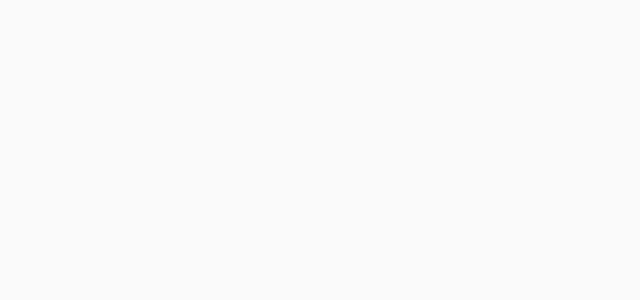
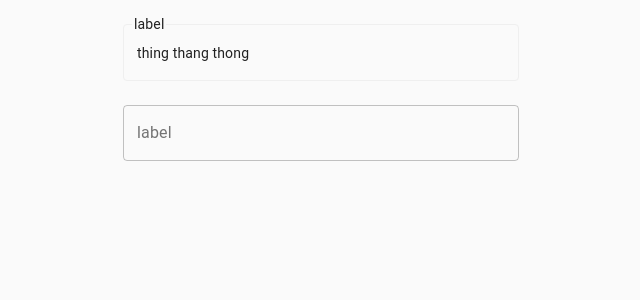
Before and after one commit to MaxRandle/react-mui-form-mapper, a React (Create React App) app: page / in a window 1280 px wide. Shown: the top 300 px of the page, without its empty margins (319-959 px from the left). Built offline with nearby package versions, Linux system fonts and the light colour scheme.

Commit message:
try make my own notched outline

```diff
--- a/src/App.jsx
+++ b/src/App.jsx
@@ -1,10 +1,16 @@
 import {
+  Box,
   Container,
+  FormControl,
+  FormHelperText,
+  Input,
+  InputLabel,
   makeStyles,
   OutlinedInput,
   TextField,
   Typography,
 } from "@material-ui/core";
+import NotchedOutline from "@material-ui/core/OutlinedInput/NotchedOutline";
 import React, { useState } from "react";
 import { blankHourlyJob, hourlyJob } from "./formSchema";
 import {
@@ -13,8 +19,12 @@ import {
   FreeTextInput,
   RepeatableFormSection,
 } from "./input-components";
+import Outline from "./Outline";
 
 const useStyles = makeStyles((theme) => ({
+  border: {
+    padding: "18.5px 14px",
+  },
   flexColContainer: {
     display: "flex",
     flexDirection: "column",
@@ -33,12 +43,20 @@ const App = () => {
   return (
     <Container className={classes.flexColContainer} maxWidth="xs">
       {/* <TextField InputProps={{ inputComponent: OutlinedInput }} /> */}
-
       {/* <FormControl variant="outlined">
         <InputLabel htmlFor="component-outlined">Name</InputLabel>
         <OutlinedInput id="component-outlined" value={name} onChange={handleChange} label="Name" />
       </FormControl> */}
-
+      {/* <TextField
+        label="test"
+        InputLabelProps={{ shrink: true }}
+        variant="outlined"
+      /> */}
+      {/* <FormControl variant="outlined">
+        <InputLabel htmlFor="component-disabled">label</InputLabel>
+        <OutlinedInput id="component-disabled" />
+        <FormHelperText>helpet text</FormHelperText>
+      </FormControl> */}
       {/* <FormSection
         {...hourlyJob}
         value={formData}
@@ -46,6 +64,22 @@ const App = () => {
         error={error}
         setError={setError}
       /> */}
+      {/* <Box className={classes.border} border={1} borderRadius="borderRadius">
+        vfdsgdsagdseafdsd
+      </Box> */}
+      {/* <NotchedOutline label="fdsfd" labelWidth={0} notched>
+        dsadsadsads
+      </NotchedOutline> */}
+      <Outline className={classes.flexColItem} label="label">
+        thing thang thong
+      </Outline>
+
+      <> </>
+      <TextField
+        className={classes.flexColItem}
+        variant="outlined"
+        label="label"
+      />
     </Container>
   );
 };
--- /dev/null
+++ b/src/FieldSet.jsx
@@ -0,0 +1,55 @@
+import React from "react";
+import { makeStyles } from "@material-ui/core";
+import clsx from "clsx";
+
+const useStyles = makeStyles((theme) => ({
+  root: {
+    position: "absolute",
+    bottom: 0,
+    right: 0,
+    top: -10,
+    left: 0,
+    margin: 0,
+    padding: "0 8px",
+    pointerEvents: "none",
+    borderRadius: "inherit",
+    borderStyle: "solid",
+    borderWidth: 1,
+    overflow: "hidden",
+  },
+  legendNotched: {
+    maxWidth: 1000,
+    transition: theme.transitions.create("max-width", {
+      duration: 100,
+      easing: theme.transitions.easing.easeOut,
+      delay: 50,
+    }),
+  },
+  flexColContainer: {
+    display: "flex",
+    flexDirection: "column",
+    flexGrow: 1,
+  },
+  flexColItem: {
+    marginBottom: theme.spacing(2),
+    "&:last-child": {
+      marginBottom: theme.spacing(0),
+    },
+  },
+}));
+
+const FieldSet = ({ label, className, ...rest }) => {
+  const classes = useStyles();
+  return (
+    <fieldset
+      className={clsx(classes.root, className)}
+      classes={{ notchedOutline: null }}
+      {...rest}
+    >
+      <legend className={classes.legendNotched}>{label}</legend>
+      <span dangerouslySetInnerHTML={{ __html: "&#8203;" }}></span>
+    </fieldset>
+  );
+};
+
+export default FieldSet;
--- /dev/null
+++ b/src/Outline.jsx
@@ -0,0 +1,48 @@
+import { makeStyles } from "@material-ui/core";
+import clsx from "clsx";
+import FieldSet from "./FieldSet";
+
+const useStyles = makeStyles((theme) => {
+  var borderColor =
+    theme.palette.type === "light"
+      ? "rgba(0, 0, 0, 0.23)"
+      : "rgba(255, 255, 255, 0.23)";
+  return {
+    root: {
+      padding: "18.5px 14px",
+      position: "relative",
+      borderRadius: theme.shape.borderRadius,
+      "&:hover $notchedOutline": {
+        borderColor: theme.palette.text.primary,
+      },
+      // Reset on touch devices, it doesn't add specificity
+      "@media (hover: none)": {
+        "&:hover $notchedOutline": {
+          borderColor: borderColor,
+        },
+      },
+      "&$focused $notchedOutline": {
+        borderColor: theme.palette.primary.main,
+        borderWidth: 2,
+      },
+      "&$error $notchedOutline": {
+        borderColor: theme.palette.error.main,
+      },
+      "&$disabled $notchedOutline": {
+        borderColor: theme.palette.action.disabled,
+      },
+    },
+  };
+});
+
+const Outline = ({ label, className, children, ...rest }) => {
+  const classes = useStyles();
+  return (
+    <span className={clsx(classes.root, className)} {...rest}>
+      {children}
+      <FieldSet label={label} />
+    </span>
+  );
+};
+
+export default Outline;
--- a/src/input-components/FormSection.jsx
+++ b/src/input-components/FormSection.jsx
@@ -69,8 +69,8 @@ const FormSection = ({
 
         // inputComponent: () => <></>,
 
-        inputComponent: React.createRef((props, ref) => (
-          <Box ref={ref} {...props} className={classes.flexColContainer}>
+        inputComponent: () => (
+          <Box className={classes.flexColContainer}>
             {Object.keys(children).map((childFieldName) => {
               const child = children[childFieldName];
               return child.Component({
@@ -86,10 +86,9 @@ const FormSection = ({
               });
             })}
           </Box>
-        )),
 
-        // inputComponent: () => (
-        //   <Box className={classes.flexColContainer}>
+          // inputComponent: React.createRef((props, ref) => (
+          //   <Box ref={ref} {...props} className={classes.flexColContainer}>
           //     {Object.keys(children).map((childFieldName) => {
           //       const child = children[childFieldName];
           //       return child.Component({
@@ -105,10 +104,11 @@ const FormSection = ({
           //       });
           //     })}
           //   </Box>
-        // ),
+          // )),
+        ),
       }}
     >
-      <Box className={classes.flexColContainer}>
+      {/* <Box className={classes.flexColContainer}>
         {Object.keys(children).map((childFieldName) => {
           const child = children[childFieldName];
           return child.Component({
@@ -121,7 +121,7 @@ const FormSection = ({
             className: classes.flexColItem,
           });
         })}
-      </Box>
+      </Box> */}
     </TextField>
   );
 };
```
Lines whose indentation alone changed are shown as unchanged.
